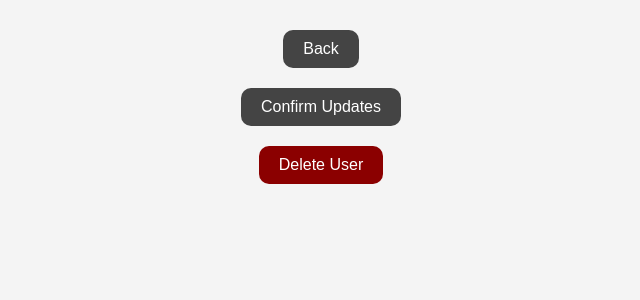
After one commit to AdamPalmerGithub/addressBook, a Django app: page /settings/ in a window 1280 px wide. The commit adds this page. Shown: the top 300 px of the page, without its empty margins (319-959 px from the left). Run offline with Django 5.2, Linux system fonts and the light colour scheme; the visitor is signed in with stand-in values (Sample User, id 1).

Commit message:
Feat, Styles: Settings page drafted, AddressBook styles altered.

```diff
--- /dev/null
+++ b/myproject/myapp/templates/settings.html
@@ -0,0 +1,46 @@
+<!DOCTYPE html>
+<html lang="en">
+<head>
+    <meta charset="UTF-8">
+    <title>Settings</title>
+    <style>
+         body {
+            font-family: Arial, sans-serif;
+            background-color: #f4f4f4;
+            margin: 0;
+            padding: 20px;
+            text-align: center;
+        }
+         .btn {
+            background-color:#444;
+            border-radius:10px;
+        }
+        .del {
+            background-color: #8B0000
+        }
+        a {
+            display: inline-block;
+            padding: 10px 20px;
+            margin: 10px;
+            border-radius: 5px;
+            transition: 0.3s;
+            text-decoration: none;
+            color: white;
+        }
+    </style>
+</head>
+<body>
+<header>
+    <a class="btn" href="../addressBook">Back</a>
+</header>
+    <div class="update">
+        <div class="conf">
+            <a class="btn">Confirm Updates</a>
+        </div>
+    </div>
+    <div class="delete">
+<!--        Redirect to a sep page that asks confirmation then delete user and redirect to landing-->
+        <a class="btn del">Delete User</a>
+    </div>
+</body>
+</html>
--- a/myproject/myapp/urls.py
+++ b/myproject/myapp/urls.py
@@ -29,5 +29,6 @@ urlpatterns = [
     path("logout/", views.logoutuser, name="logoutuser"),
     path("addressBook/", views.addressBook, name="addressBook"),
     path('addContact/', views.addContact, name='addContact'),
-    path('addContactsubmit/', views.addContactsubmit, name='addContactsubmit')
+    path('addContactsubmit/', views.addContactsubmit, name='addContactsubmit'),
+    path('settings/', views.settings,name="settings"),
 ]
--- a/myproject/myapp/views.py
+++ b/myproject/myapp/views.py
@@ -38,7 +38,6 @@ def loginuser(request):
     else:
         return render(request, "login.html", {"error": "Invalid Credentials"})
 
-# addressBook.html
 
 def logoutuser(request):
     auth_out(request)
@@ -46,9 +45,6 @@ def logoutuser(request):
 
 
 @login_required(login_url="login")
-def addressBook(request):
-    return render(request, 'addressBook.html', {"user":request.user})
-
 def addressBook(request):
     user = request.user
     mycontacts = Contact.objects.filter(addr_bk_id_id=user)
@@ -77,3 +73,7 @@ def addContactsubmit(request):
         )
         return redirect('addressBook')
     return render(request, "addContact.html")
+
+@login_required(login_url="login")
+def settings(request):
+    return render(request, "settings.html")
```
Also changed, not shown: myproject/myapp/templates/addressBook.html (+17 -2 lines).
